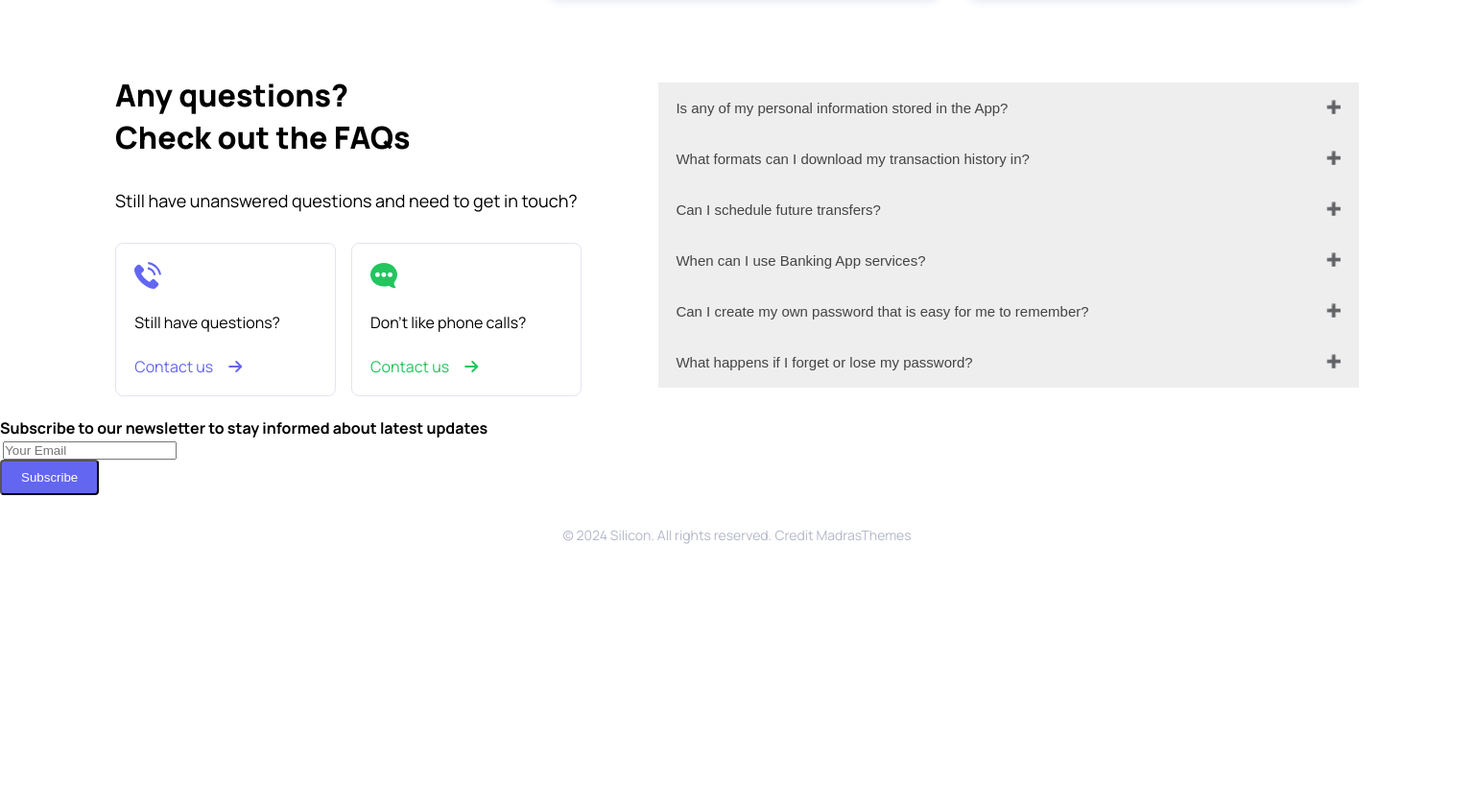
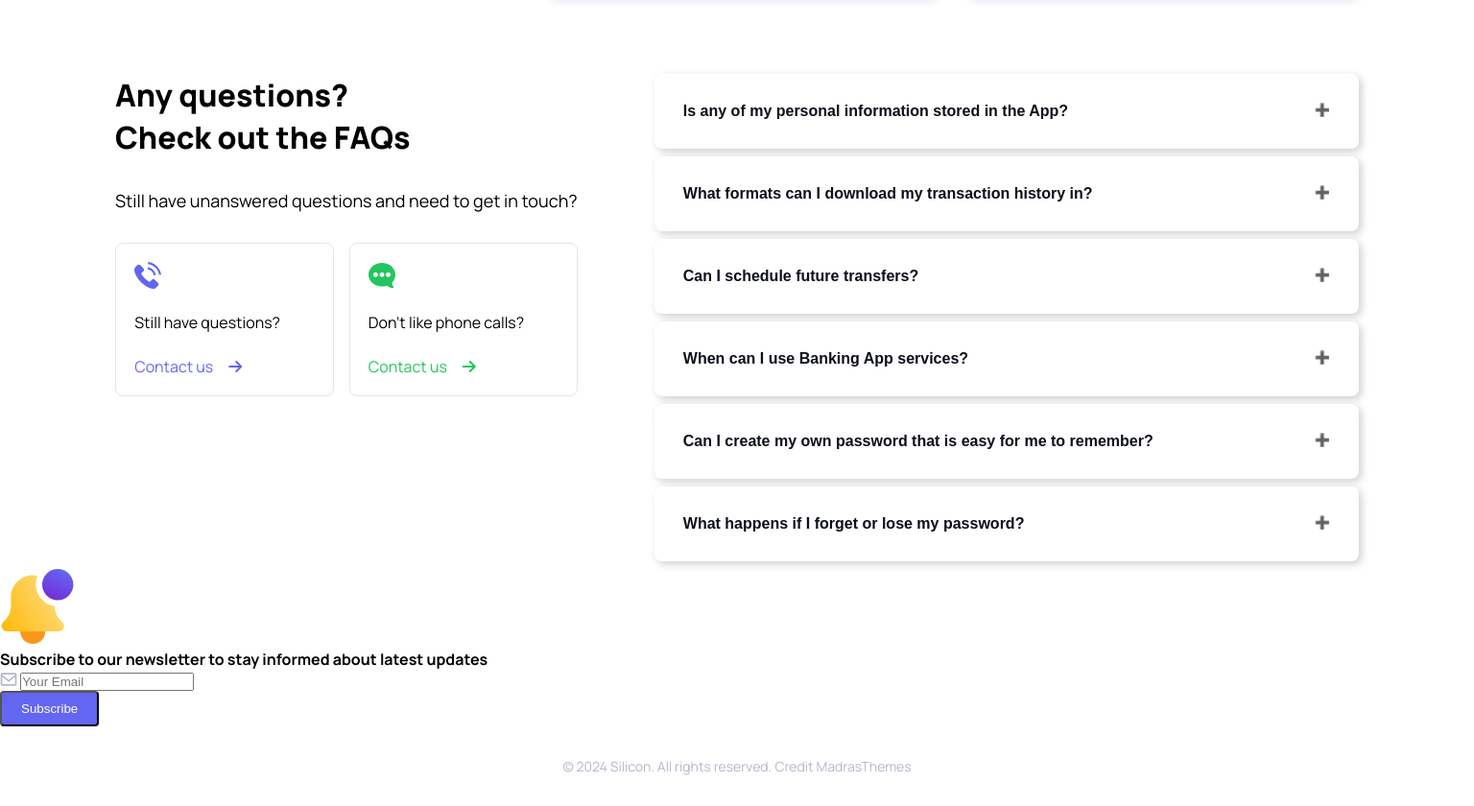
Before and after one commit to johannastjernholm/Silicon, a website: page index.html in a window 1536 px wide. Shown: the part 4165-5005 px from the top of the page at 96% size. Before the commit the page ends 4764 px from the top, so only its background shows below. Drawn offline with Linux system fonts and the light colour scheme.

Commit message:
Style: accordion

```diff
--- a/css/main.css
+++ b/css/main.css
@@ -659,13 +659,16 @@ footer .container {
   }
   #faq-section {
     max-width: 1296px;
-    display: flex;
-    align-items: center;
     margin: auto;
+    display: grid;
+    grid-template-areas:
+      "faq faq accordion accordion accordion"
+      "faq faq accordion accordion accordion";
     gap: 5rem;
   }
   .faq-container {
-    width: 40%;
+    grid-area: faq;
+    /* width: 40%; */
     /* margin: auto; */
     /* gap: 5rem; */
     /* align-items: center; */
@@ -732,43 +735,45 @@ footer .container {
   }
 
   .accordion-container {
-    width: 60%;
+    grid-area: accordion;
+    /* width: 100%; */
   }
   /* Style the buttons that are used to open and close the accordion panel */
   .accordion {
-    background-color: #eee;
-    color: #444;
+    background-color: var(--color-white);
+    border-radius: 8px;
+    color: var(--color-gray-900);
     cursor: pointer;
-    padding: 18px;
+    padding: 30px;
     width: 100%;
     border: none;
     text-align: left;
-    outline: none;
-    font-size: 15px;
+    /* outline: auto; */
+    font-size: 16px;
+    font-weight: bold;
     transition: 0.4s;
+    box-shadow: 3px 3px 8px rgba(0, 0, 0, 0.192);
+    margin-bottom: 0.5rem;
   }
 
   .active,
   .accordion:hover {
-    background-color: #ccc;
-  }
-
-  .panel {
-    padding: 0 18px;
-    display: none;
-    background-color: white;
-    overflow: hidden;
+    text-decoration: none;
   }
   .accordion:after {
     content: "\02795"; /* Unicode character for "plus" sign (+) */
     font-size: 13px;
-    color: #777;
     float: right;
     margin-left: 5px;
   }
-
   .active:after {
     content: "\2796"; /* Unicode character for "minus" sign (-) */
+  }
+
+  .panel {
+    padding: 20px 22px;
+    display: none;
+    overflow: hidden;
   }
 }
 
```
Also changed, not shown: images/arrow-accordion-closed.svg (added), images/arrow-accordion-open.svg (added), images/letter-input.svg (added), images/notification.svg (added).
